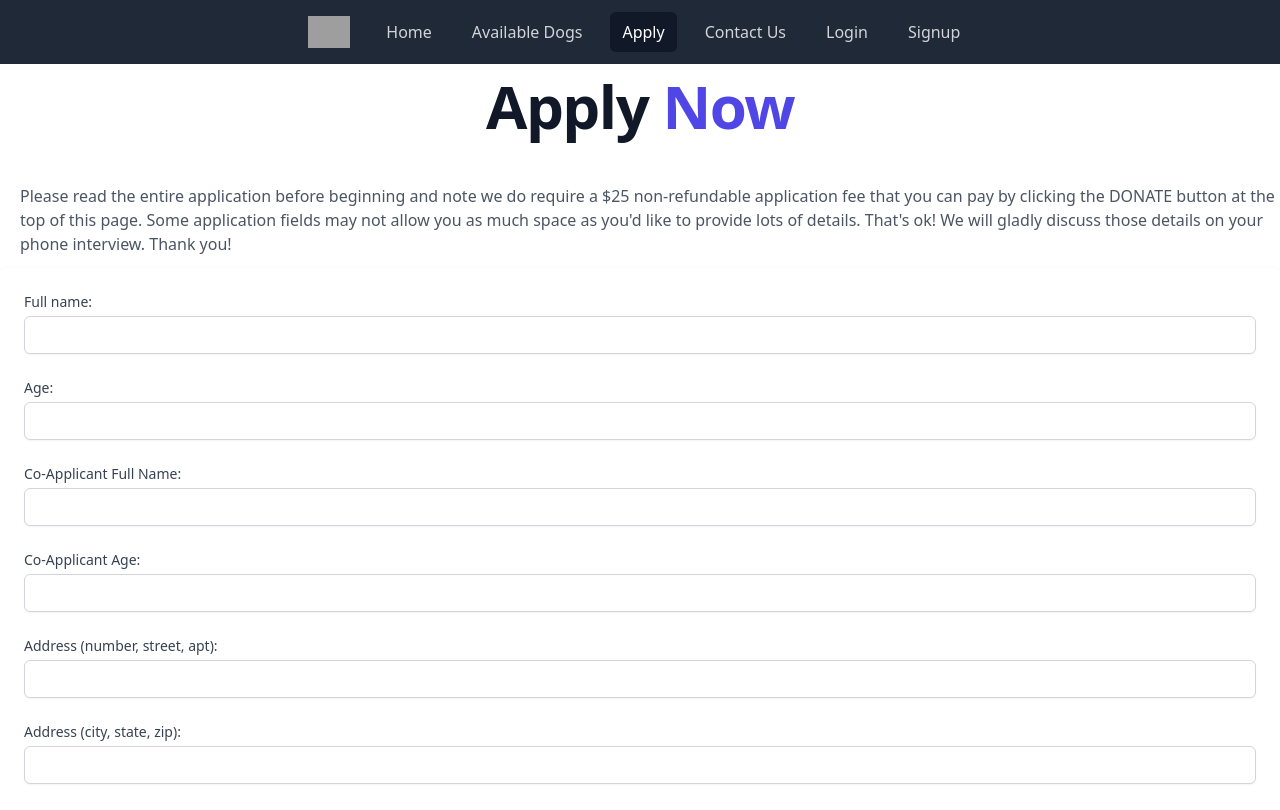
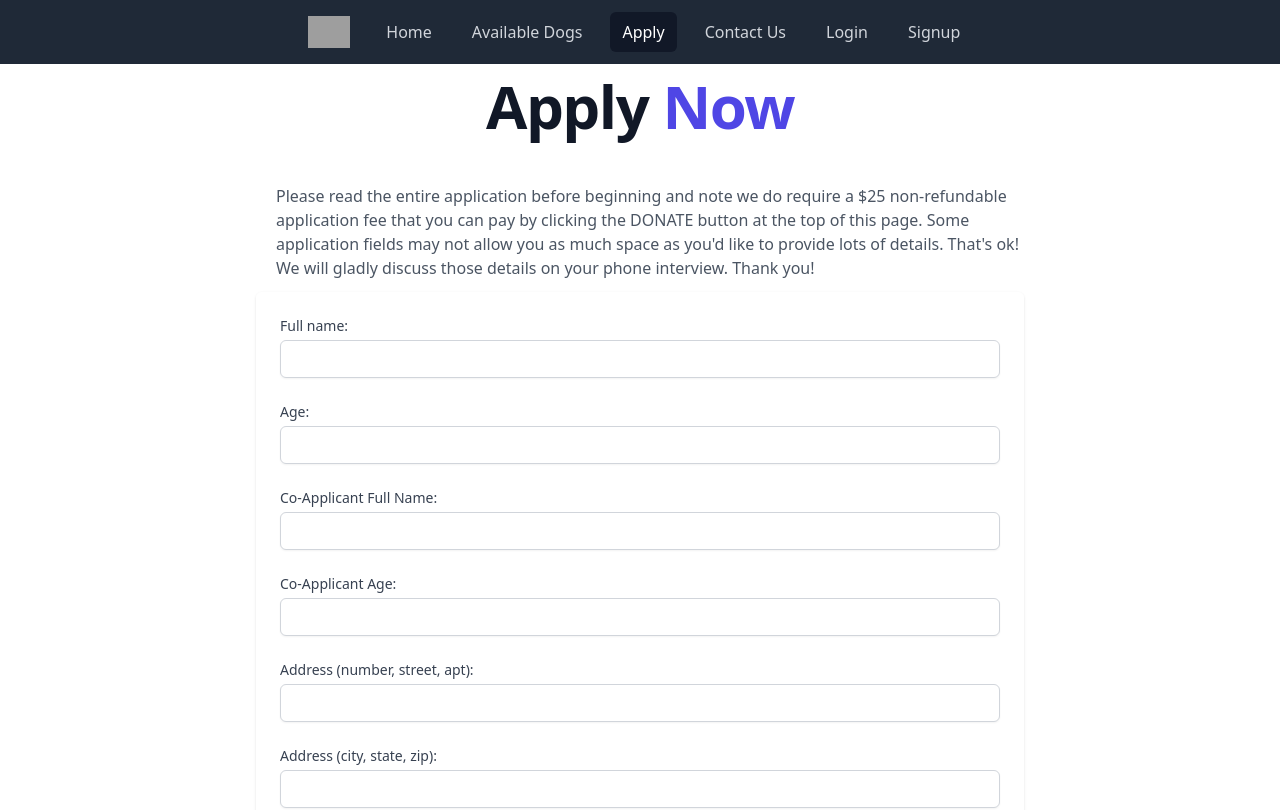
Before and after one commit to SupernalDeity/bullies-to-the-rescue, a React (Create React App) app in the folder client/: page /apply in a window 1280 px wide. Shown: the top 810 px of the page. Built offline with nearby package versions, Linux system fonts and the light colour scheme; grey boxes are pictures that could not be loaded.

Commit message:
centered application

```diff
--- a/client/src/components/Application/index.js
+++ b/client/src/components/Application/index.js
@@ -1,6 +1,7 @@
 import React, { useState } from "react";
 import { useQuery } from "@apollo/client";
 import { APPLICATION } from "../../utils/queries";
+import Auth from "../../utils/auth";
 
 const Application = ({ id, setShowOne }) => {
   const { loading, error, data } = useQuery(APPLICATION, {
--- a/client/src/pages/Applications.js
+++ b/client/src/pages/Applications.js
@@ -3,6 +3,7 @@ import { PaperClipIcon } from '@heroicons/react/20/solid'
 import { useQuery } from '@apollo/client'
 import { APPLICATIONS } from '../utils/queries'
 import Application from '../components/Application/';
+import Auth from '../utils/auth';
 
 function Applications() {
   const { loading, error, data} = useQuery(APPLICATIONS);
@@ -20,6 +21,10 @@ function Applications() {
   const handleApplication = id => {
     setSelectedApplication(id);
     setShowOne(true);
+  }
+
+  if (!Auth.loggedIn()) {
+    return <p>You can't come in here!</p>
   }
 
   if(showOne){
--- a/client/src/pages/Apply.js
+++ b/client/src/pages/Apply.js
@@ -4,7 +4,7 @@ import React from "react";
 const Apply = () => {
   return (
     <>
-      <div className="mt-10 sm:mt-0">
+      <div className="max-w-3xl mx-auto mt-10 sm:mt-0">
           <div className="md:col-span-1">
             <div className="px-4 sm:px-0">
               <div className="flex justify-center py-3">
```
